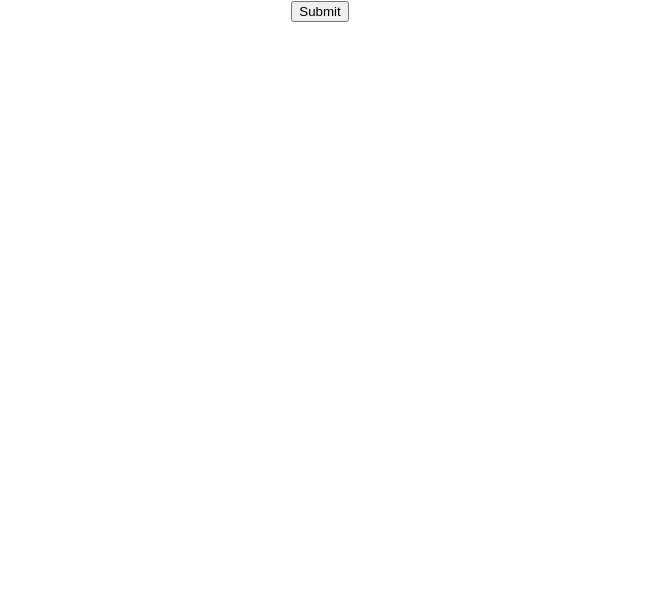
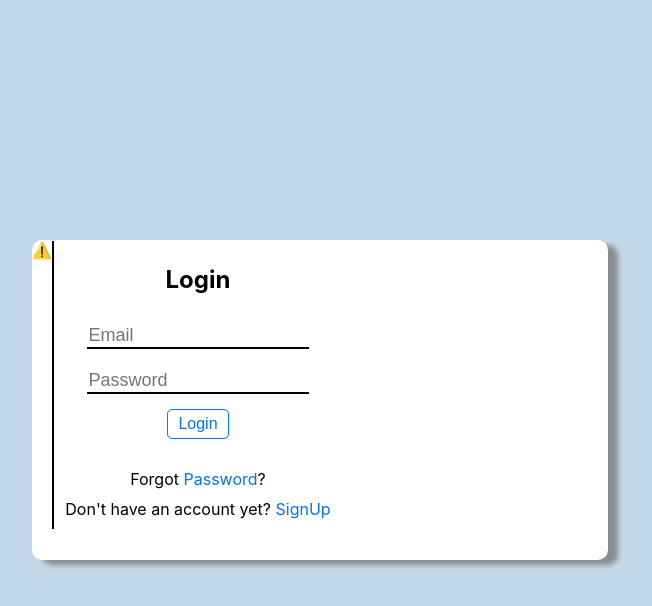
Before and after one commit to Aryan-Patil/Task_Management_Application, a React (Create React App) app: page / in a window 1280 px wide. Shown: the top 606 px of the page, without its empty margins (320-972 px from the left). Built offline with nearby package versions, Linux system fonts and the light colour scheme; no server answers.

Commit message:
Login page design completed

```diff
--- /dev/null
+++ b/src/Components/CSS/login.css
@@ -0,0 +1,41 @@
+.login-main{
+    display: flex;
+    width: 100%;
+    height: 100vh;
+    background-color: #c2d7e8;
+}
+.login-card{
+    display: flex;
+    margin: auto;
+    border-radius: 10px;
+    box-shadow: 10px 5px 5px rgb(140, 140, 140);
+    background-color: #ffffff;
+    height: 40vh;
+    width: 45%;
+}
+.login-animation{
+    display: flex;
+}
+.login-animation .animation{
+    width: 300px;
+}
+.login-form {
+    width: 50%;
+}
+
+.login-form .heading {
+    font-size: 24px;
+    font-weight: 700;
+    margin: 25px;
+}
+.forgot-pass{
+    margin-top: 30px;
+}
+.dont {
+    margin-top: 10px;
+}
+
+.color-2 {
+    color: #0073ff;
+    text-decoration: none;
+}
--- a/src/Components/SignIn.js
+++ b/src/Components/SignIn.js
@@ -1,19 +1,54 @@
 import React from 'react'
-import { useNavigate } from 'react-router-dom';
+import { NavLink, useNavigate } from "react-router-dom";
+import './CSS/login.css';
+import { Player } from '@lottiefiles/react-lottie-player';
 
 function SignIn(props) {
     const navigate = useNavigate();
     let name = "apple";
     return (
-        <div>
-
-            <button
+        <div className='login-main'>
+            <div className="login-card">
+                <div className="login-animation">
+                    <Player
+                        className='animation'
+                        autoplay
+                        loop
+                        src="https://assets8.lottiefiles.com/private_files/lf30_m6j5igxb.json"
+                    />
+                    <div className="straight-line"></div>
+                </div>
+                <div className="login-form">
+                    <div className="heading">
+                        Login
+                    </div>
+                    <form >
+                        <div className="form-child">
+                            <input type="email" required placeholder="Email" />
+                        </div>
+                        <div className="form-child">
+                            <input type="password" required placeholder="Password" />
+                        </div>
+                        <input className='submit-btn' type="submit" value="Login" />
+                    </form>
+                    <div className="forgot-pass">
+                        <span>Forgot </span>
+                        <NavLink className='color-2' to='/forgotpassword'>Password</NavLink>
+                        <span>?</span>
+                    </div>
+                    <div className="dont">
+                        <span>Don't have an account yet? </span>
+                        <NavLink className='color-2' to='/signup'>SignUp</NavLink>
+                    </div>
+                </div>
+            </div>
+            {/* <button
                 onClick={() => {
                     props.setX(name);
                     navigate('/dashboard');
                 }}>
                 Submit
-            </button>
+            </button> */}
         </div>
     )
 }
```
